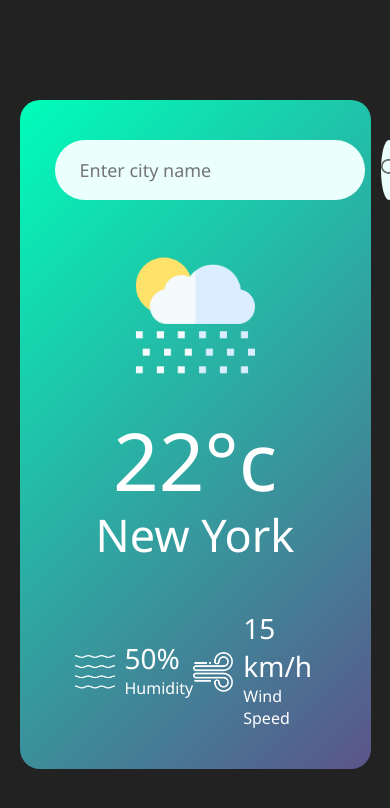
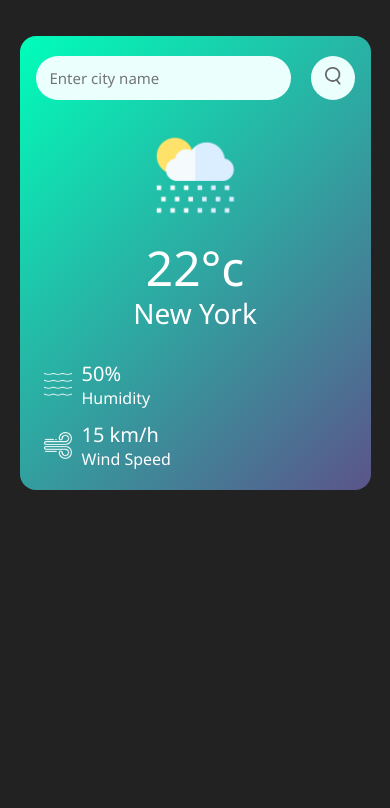
Before and after one commit to ankitkumar845/Weather_App, a plain HTML site: page index.html in a window 390 px wide. Drawn offline with Linux system fonts and the light colour scheme.

Commit message:
Add responsive styles for small screens

```diff
--- a/style.css
+++ b/style.css
@@ -38,6 +38,8 @@ body{
     flex: 1;
     margin-right: 16px;
     font-size: 18px;
+    /* allow shrinking on small screens */
+    min-width: 0;
 }
 
 .search button{
@@ -107,3 +109,116 @@ body{
    margin-top: 10px;
    display: none;
 }
+
+/* -------------------------
+   Responsive adjustments
+   ------------------------- */
+
+/* Tablet / small desktop / large phone */
+@media (max-width: 600px) {
+    .card{
+        padding: 30px 20px;
+        margin: 60px auto 0;
+        border-radius: 16px;
+    }
+
+    .search{
+        gap: 8px;
+    }
+
+    .search input{
+        height: 50px;
+        padding: 8px 18px;
+        font-size: 16px;
+        margin-right: 12px;
+        flex: 1;
+        min-width: 0;
+    }
+
+    .search button{
+        width: 50px;
+        height: 50px;
+    }
+
+    .weather-icon{
+        width: 140px;
+        margin-top: 20px;
+    }
+
+    .weather h1{
+        font-size: 64px;
+    }
+
+    .weather h2{
+        font-size: 36px;
+        margin-top: -6px;
+    }
+
+    .details{
+        flex-direction: column;
+        align-items: stretch;
+        justify-content: center;
+        padding: 0 12px;
+        margin-top: 28px;
+        gap: 16px;
+    }
+
+    .col{
+        width: 100%;
+        justify-content: flex-start;
+    }
+
+    .col img{
+        width: 36px;
+        margin-right: 10px;
+    }
+
+    .humidity, .wind{
+        font-size: 24px;
+        margin-top: 0;
+    }
+}
+
+/* Small phones */
+@media (max-width: 400px) {
+    .card{
+        padding: 20px 16px;
+        margin-top: 36px;
+    }
+
+    .search input{
+        height: 44px;
+        padding: 8px 14px;
+        font-size: 15px;
+    }
+
+    .search button{
+        width: 44px;
+        height: 44px;
+    }
+
+    .weather-icon{
+        width: 110px;
+    }
+
+    .weather h1{
+        font-size: 48px;
+    }
+
+    .weather h2{
+        font-size: 28px;
+    }
+
+    .details{
+        padding: 0 8px;
+        gap: 12px;
+    }
+
+    .col img{
+        width: 28px;
+    }
+
+    .humidity, .wind{
+        font-size: 20px;
+    }
+}
```
